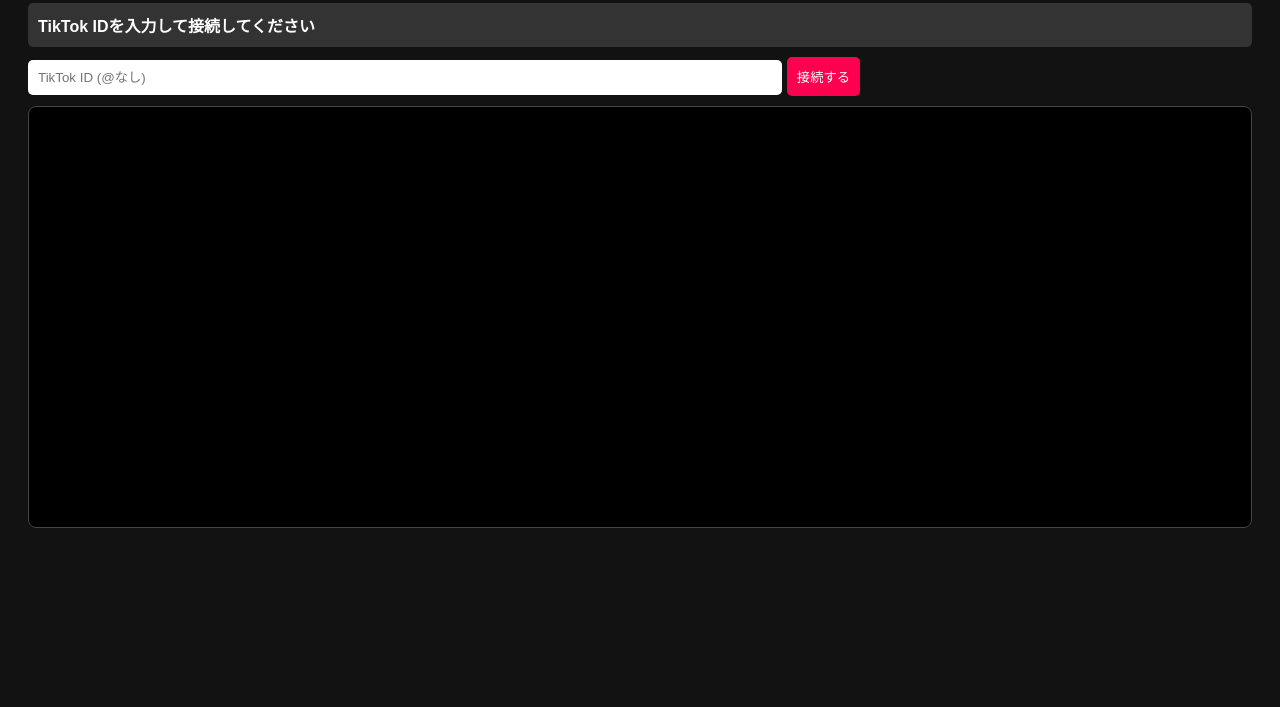
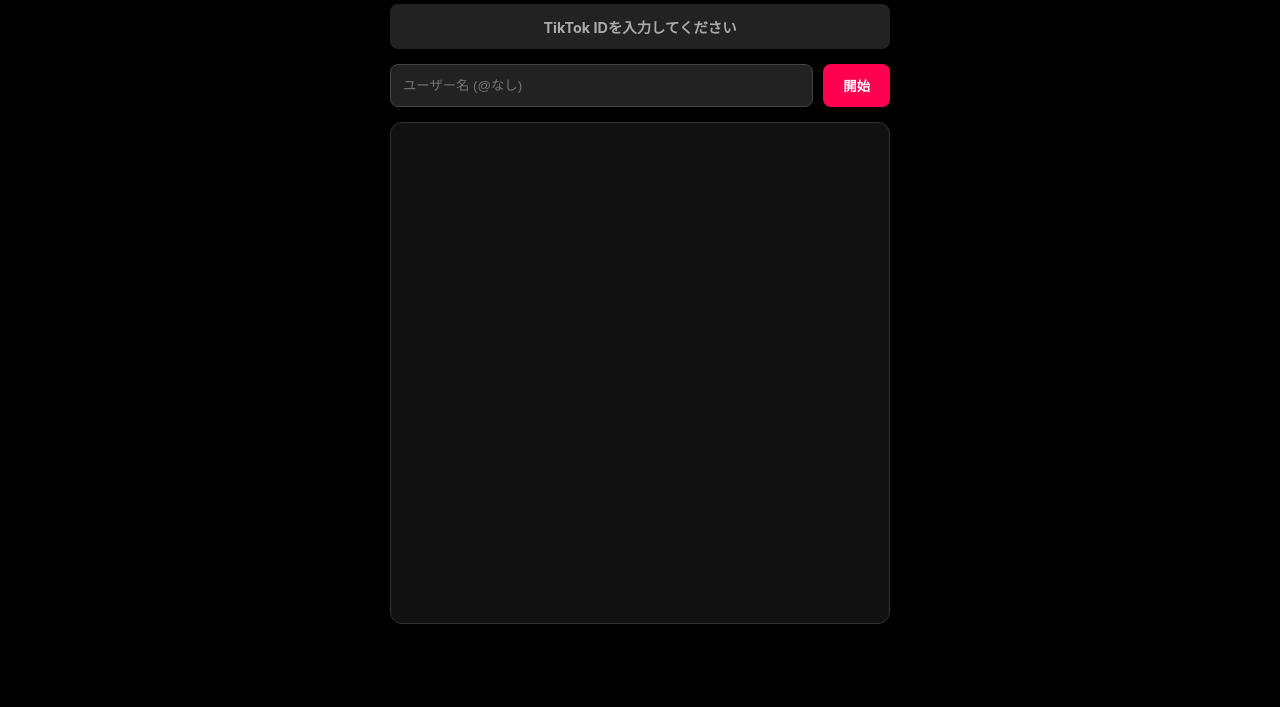
Before and after one commit to maimu1113-coder/mac0412, a website: page index.html in a window 1280 px wide. Shown: the part 93-800 px from the top of the page. Drawn offline with nearby package versions, Linux system fonts and the light colour scheme.

Commit message:
Update index.html

```diff
--- a/index.html
+++ b/index.html
@@ -3,64 +3,75 @@
 <head>
     <meta charset="UTF-8">
     <meta name="viewport" content="width=device-width, initial-scale=1.0">
-    <title>MacTok Pro - TikTok Live Monitor</title>
+    <title>MacTok Pro 🚀</title>
     <script src="https://cdn.socket.io/4.7.2/socket.io.min.js"></script>
     <style>
-        body { font-family: sans-serif; background: #121212; color: white; padding: 20px; }
-        #log { height: 400px; overflow-y: auto; border: 1px solid #444; padding: 10px; background: #000; margin-top: 10px; border-radius: 8px; }
-        .comment { margin-bottom: 5px; border-bottom: 1px solid #222; padding-bottom: 3px; }
-        .user { color: #ff0050; font-weight: bold; }
-        .text { color: #fff; }
-        .status { padding: 10px; margin-bottom: 10px; border-radius: 5px; font-weight: bold; }
-        .connected { background: #00f2ea; color: black; }
-        .error { background: #ff0050; color: white; }
-        input { padding: 10px; width: 60%; border-radius: 5px; border: none; }
-        button { padding: 10px; background: #ff0050; color: white; border: none; border-radius: 5px; cursor: pointer; }
+        body { font-family: -apple-system, sans-serif; background: #000; color: white; padding: 20px; }
+        .container { max-width: 500px; margin: 0 auto; }
+        #log { height: 60vh; overflow-y: auto; border: 1px solid #333; padding: 10px; background: #111; margin-top: 15px; border-radius: 12px; }
+        .comment { margin-bottom: 8px; animation: fadeIn 0.3s; line-height: 1.4; }
+        @keyframes fadeIn { from { opacity: 0; transform: translateY(5px); } to { opacity: 1; transform: translateY(0); } }
+        .user { color: #00f2ea; font-weight: bold; font-size: 0.9em; }
+        .text { color: #fff; margin-left: 5px; }
+        .status { padding: 12px; margin-bottom: 15px; border-radius: 8px; font-weight: bold; text-align: center; font-size: 0.9em; }
+        .waiting { background: #222; color: #aaa; }
+        .connected { background: #00f2ea; color: #000; }
+        .error { background: #ff0050; color: #fff; }
+        .input-group { display: flex; gap: 10px; }
+        input { flex: 1; padding: 12px; border-radius: 8px; border: 1px solid #444; background: #222; color: white; outline: none; }
+        button { padding: 12px 20px; background: #ff0050; color: white; border: none; border-radius: 8px; font-weight: bold; }
     </style>
 </head>
 <body>
+    <div class="container">
+        <h2 style="text-align: center;">MacTok Pro 🚀</h2>
 
-    <h2>MacTok Pro 🚀</h2>
+        <div id="statusLabel" class="status waiting">TikTok IDを入力してください</div>
 
-    <div id="statusLabel" class="status" style="background: #333;">TikTok IDを入力して接続してください</div>
+        <div class="input-group">
+            <input type="text" id="targetId" placeholder="ユーザー名 (@なし)">
+            <button onclick="connect()">開始</button>
+        </div>
 
-    <input type="text" id="targetId" placeholder="TikTok ID (@なし)">
-    <button onclick="connect()">接続する</button>
-
-    <div id="log"></div>
+        <div id="log"></div>
+    </div>
 
     <script>
         /* ===== 設定 ===== */
-        // Renderで作成したあなたのサーバーの住所
+        // Renderの「Live」画面に表示されているあなたのURLです
         const WS_URL = "wss://mactok-engine.onrender.com";
 
         let socket;
 
         function connect() {
-            const targetId = document.getElementById('targetId').value;
+            const targetId = document.getElementById('targetId').value.trim();
             if (!targetId) return alert('TikTok IDを入力してください');
 
             const statusLabel = document.getElementById('statusLabel');
             const log = document.getElementById('log');
 
-            statusLabel.innerText = "接続中...";
-            statusLabel.style.background = "#555";
+            // 以前の接続があれば切断
+            if (socket) socket.disconnect();
 
-            // サーバーに接続
+            statusLabel.innerText = "サーバーに接続中...";
+            statusLabel.className = "status waiting";
+            log.innerHTML = ""; // ログをクリア
+
+            // Renderサーバーに接続
             socket = io(WS_URL);
 
             socket.on('connect', () => {
-                console.log('Server connected');
+                statusLabel.innerText = `${targetId} のライブを探しています...`;
                 // TikTokの取得を開始
                 socket.emit('start', targetId);
             });
 
             socket.on('status', (status) => {
                 if (status === 'connected') {
-                    statusLabel.innerText = "🟢 TikTokに接続成功！";
+                    statusLabel.innerText = "🟢 TikTokライブに接続中！";
                     statusLabel.className = "status connected";
                 } else {
-                    statusLabel.innerText = "❌ 接続エラー（配信中か確認してください）";
+                    statusLabel.innerText = "❌ 失敗：配信中ではないかIDが違います";
                     statusLabel.className = "status error";
                 }
             });
@@ -69,22 +80,23 @@
             socket.on('chat', (data) => {
                 const div = document.createElement('div');
                 div.className = "comment";
-                div.innerHTML = `<span class="user">${data.user}:</span> <span class="text">${data.text}</span>`;
+                div.innerHTML = `<span class="user">${data.user}:</span><span class="text">${data.text}</span>`;
                 log.prepend(div);
             });
 
             // ギフト受信
             socket.on('gift', (data) => {
                 const div = document.createElement('div');
+                div.className = "comment";
                 div.style.color = "#ffea00";
                 div.style.fontWeight = "bold";
                 div.innerHTML = `🎁 ${data.user}さんが「${data.gift}」を贈りました！`;
                 log.prepend(div);
             });
 
-            socket.on('disconnect', () => {
-                statusLabel.innerText = "⚪️ 切断されました";
-                statusLabel.style.background = "#333";
+            socket.on('connect_error', () => {
+                statusLabel.innerText = "❌ サーバー接続エラー";
+                statusLabel.className = "status error";
             });
         }
     </script>
```
